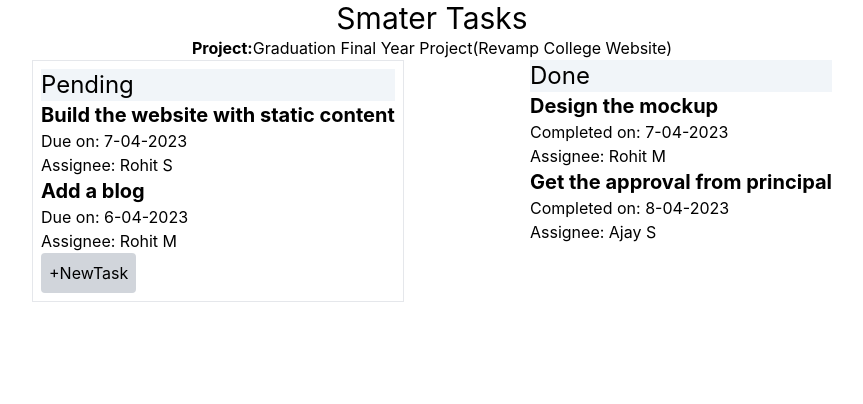
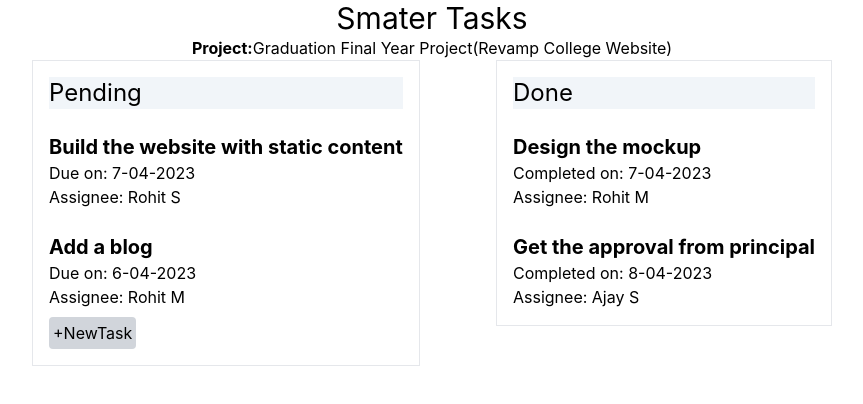
Before and after one commit to pranay10318/wd301, a React (Create React App) app in the folder hello-react/: page / in a window 1280 px wide. Shown: the top 404 px of the page, without its empty margins (208-1071 px from the left). Built offline with nearby package versions, Linux system fonts and the light colour scheme.

Commit message:
some css applied

```diff
--- a/hello-react/src/App.js
+++ b/hello-react/src/App.js
@@ -7,7 +7,7 @@ function App() {
         Smater Tasks
       </h1>
       <p className="text text-center"><b>Project:</b>Graduation Final Year Project(Revamp College Website)</p>
-      <div className="float-left border border-grey p-2 ml-60">
+      <div className="float-left border border-grey p-4 ml-60">
         <h1 className="bg-slate-100 text-2xl">Pending</h1>
         <TaskCard
           title="Build the website with static content"
@@ -19,10 +19,10 @@ function App() {
           dueDate="6-04-2023"
           assigneeName="Rohit M"
         />
-        <button className="bg-gray-300 rounded p-2">+NewTask</button>
+        <button className="bg-gray-300 rounded p-1 mt-2">+NewTask</button>
       </div>
 
-      <div className="float-right mr-60">
+      <div className="float-right border border-grey p-4 mr-60">
         <h1 className="bg-slate-100 text-2xl">Done</h1>
         <TaskCard
           title="Design the mockup"
--- a/hello-react/src/TaskCard.js
+++ b/hello-react/src/TaskCard.js
@@ -3,6 +3,7 @@ const TaskCard = (props) => {
   if (props.dueDate) {
     return (
       <div className="TaskItem">
+        <br/>
         <h2 className="text-xl font-bold">{props.title}</h2>
         <p>Due on: {props.dueDate}</p>
         <p>Assignee: {props.assigneeName}</p>
@@ -11,6 +12,7 @@ const TaskCard = (props) => {
   }
   return (
     <div className="TaskItem">
+        <br/>
       <h2 className="text-xl font-bold">{props.title}</h2>
       <p>Completed on: {props.completedAtDate}</p>
       <p>Assignee: {props.assigneeName}</p>
```
